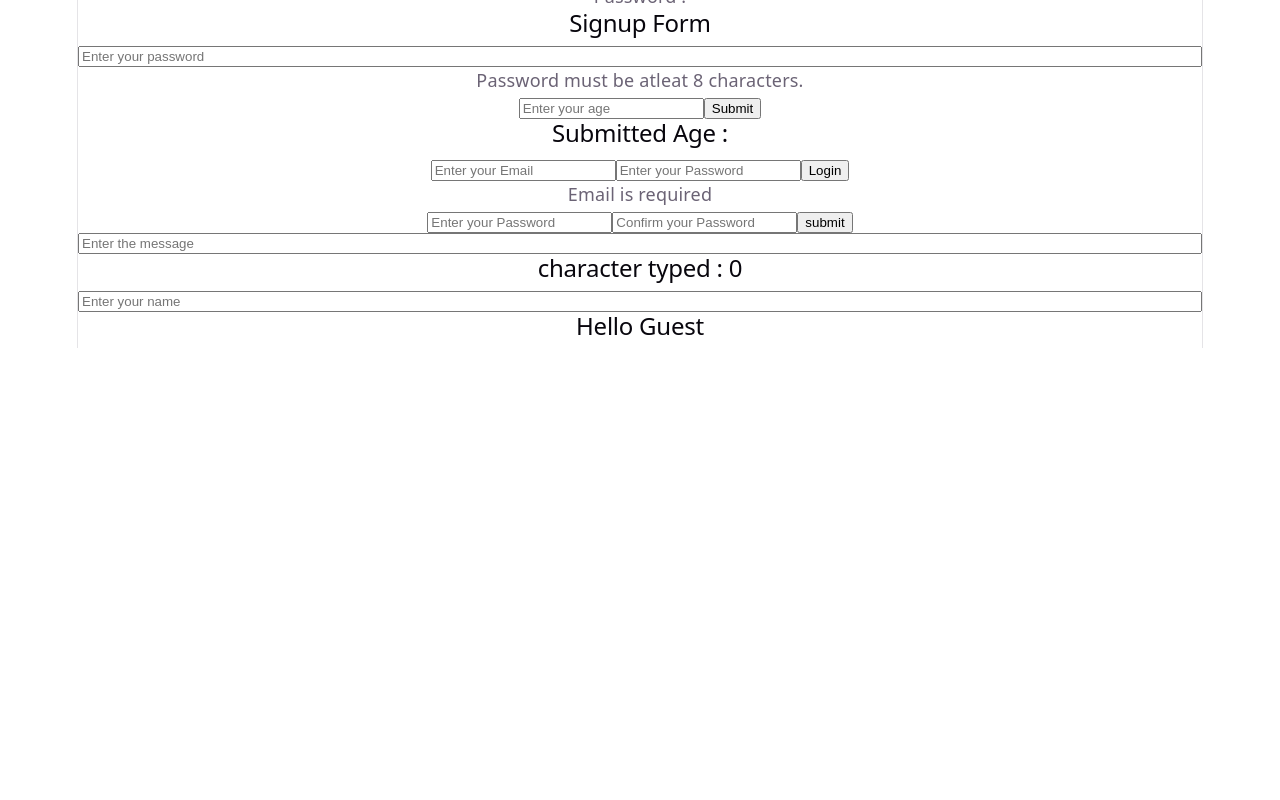
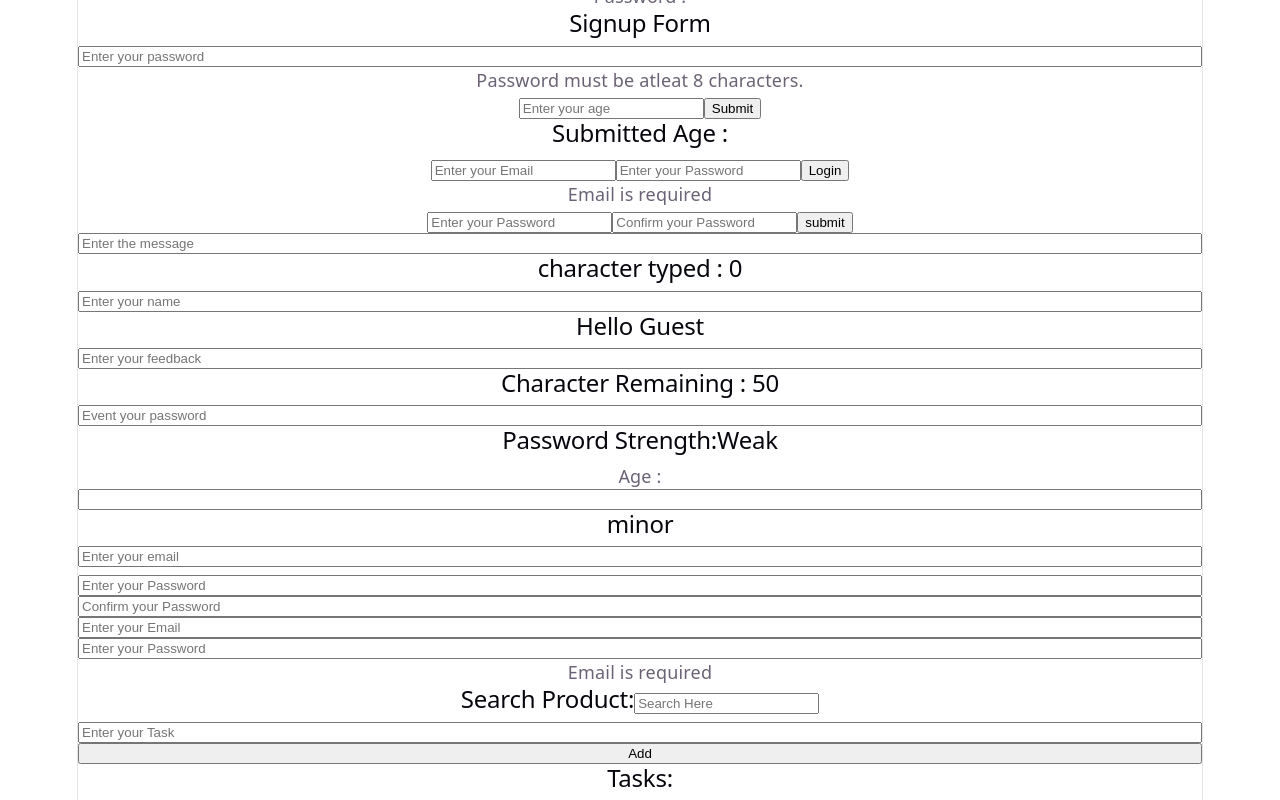
Before and after one commit to SurajKumarDalai/react-learning, a React (Vite) app: page / in a window 1280 px wide. Shown: the part 1570-2370 px from the top of the page. Before the commit the page ends 1918 px from the top, so only its background shows below. Built offline with nearby package versions, Linux system fonts and the light colour scheme.

Commit message:
Practice React state events validation and todo

```diff
--- a/src/App.jsx
+++ b/src/App.jsx
@@ -21,6 +21,15 @@ import LoginForm from "./components/LoginForm";
 import ConfirmPassword from "./components/ConfirmPassword";
 import CharacterCount from "./components/CharacterCount";
 import LiveNamePreview from "./components/LiveNamePreview";
+
+import CharacterCounter from "./components/CharacterCounter";
+import PasswordStrength from "./components/PasswordStrength";
+import AgeCheck from "./components/AgeCheck";
+import EmailValidation from "./components/EmailValidation";
+import ConfirmPass from "./components/ConfirmPass";
+import LoginValidation from "./components/LoginValidation";
+import SearchBox from "./components/SearchBox";
+import TodoInput from "./components/TodoInput";
 
 function App(){
 
@@ -114,6 +123,16 @@ function App(){
     <ConfirmPassword/>
     <CharacterCount/>
     <LiveNamePreview/>
+
+    <CharacterCounter/>
+
+    <PasswordStrength/>
+    <AgeCheck/>
+    <EmailValidation/>
+    <ConfirmPass/>
+    <LoginValidation/>
+    <SearchBox/>
+    <TodoInput/>
     </>
     );
 
--- /dev/null
+++ b/src/components/AgeCheck.jsx
@@ -0,0 +1,23 @@
+import {useState} from "react";
+
+function AgeCheck(){
+
+    const[age, setAge]= useState("")
+
+    return(
+
+        <>Age :
+        <input
+        type="number"
+        value={age}
+        onChange={(event)=> setAge(event.target.value)}
+        />
+
+        <h2>
+            {age<18? "minor":
+            age < 60? "adult" : "Senior Citizen"}
+        </h2>
+        </>
+    )
+}
+export default AgeCheck;
--- /dev/null
+++ b/src/components/CharacterCounter.jsx
@@ -0,0 +1,25 @@
+import {useState} from "react";
+
+function CharacterCounter(){
+
+    const [counter, setCounter] = useState("");
+
+    return (
+
+        <>
+        <input
+        type="text"
+        value={counter}
+        onChange={(event)=>setCounter(event.target.value)}
+        placeholder= "Enter your feedback"
+        />
+
+        <h2>Character Remaining : {Math.max(0,50-counter.length)}</h2>
+
+        {counter.length > 50 && (
+            <p>Limit Exceeded ❌</p>
+        )}
+        </>
+    )
+}
+export default CharacterCounter;
--- /dev/null
+++ b/src/components/ConfirmPass.jsx
@@ -0,0 +1,32 @@
+import { useState } from "react";
+
+function ConfirmPass(){
+
+    const[password, setPassword]= useState("")
+    const[confirmPassword, setConfirmPassword]= useState("")
+
+    return(
+
+        <>
+        <input
+        type="password"
+        value={password}
+        onChange={(event)=> setPassword(event.target.value)}
+        placeholder="Enter your Password"
+        />
+
+        <input
+        type="password"
+        value={confirmPassword}
+        onChange={(event)=> setConfirmPassword(event.target.value)}
+        placeholder="Confirm your Password"
+        />
+
+        {confirmPassword !== "" &&
+        (password === confirmPassword ?
+        "Password Match ✅": "Passwords do not match ❌")}
+
+        </>
+    )
+}
+export default ConfirmPass;
--- /dev/null
+++ b/src/components/EmailValidation.jsx
@@ -0,0 +1,24 @@
+import { useState } from "react";
+
+function EmailValidation(){
+
+    const[email, setEmail]= useState("")
+
+    return(
+
+        <>
+
+        <input
+        type="email"
+        value={email}
+        onChange={(event)=> setEmail(event.target.value)}
+        placeholder="Enter your email"
+        />
+
+        <h2>
+            {email !== "" && (email.includes("@")? "Valid Email ✅": "Invalid Email ❌")}
+        </h2>
+        </>
+    )
+}
+export default EmailValidation;
--- /dev/null
+++ b/src/components/LoginValidation.jsx
@@ -0,0 +1,35 @@
+import { useState } from "react";
+
+function LoginValidation(){
+
+    const[email, setEmail]=useState("")
+    const[password, setPassword]= useState("")
+
+    return(
+
+        <>
+
+        <input
+        type="email"
+        value={email}
+        onChange={(event)=> setEmail(event.target.value)}
+        placeholder="Enter your Email"
+        />
+
+        <input
+        type="password"
+        value={password}
+        onChange={(event)=> setPassword(event.target.value)}
+        placeholder="Enter your Password"
+        />
+
+        {email === "" ?
+        "Email is required" :
+        password === "" ?
+        "Password is required" :
+        password.length < 8 ?
+        "Password must be at least 8 characters":"Login details are valid ✅"}
+        </>
+    )
+}
+export default LoginValidation;
--- /dev/null
+++ b/src/components/PasswordStrength.jsx
@@ -0,0 +1,27 @@
+import { useState } from "react";
+
+function PasswordStrength(){
+
+    const[password, setPassword] = useState("")
+
+    return(
+
+        <>
+
+        <input
+        type="password"
+        value={password}
+        onChange={(event)=> setPassword(event.target.value)}
+        placeholder="Event your password"
+        />
+
+        <h2>
+        Password Strength:{""}
+        {password.length<5? "Weak":
+        password.length<= 8?"Medium":"Strong"}
+        </h2>
+
+        </>
+    )
+}
+export default PasswordStrength;
--- /dev/null
+++ b/src/components/SearchBox.jsx
@@ -0,0 +1,27 @@
+import {useState} from "react";
+
+function SearchBox(){
+
+    const[search, setSearch]= useState("")
+
+    return(
+
+        <>
+        <h2>Search Product:
+        <input
+        type="text"
+        value={search}
+        onChange={(event)=> setSearch(event.target.value)}
+        placeholder="Search Here"
+        />
+        </h2>
+
+
+        {search !== "" && (
+            <p>Searching for: {search}</p>
+        )}
+
+        </>
+    )
+}
+export default SearchBox;
--- /dev/null
+++ b/src/components/TodoInput.jsx
@@ -0,0 +1,39 @@
+import {useState} from "react";
+
+function TodoInput(){
+
+    const[task, setTask]= useState("");
+    const[tasks, setTasks]= useState([]);
+
+    function HandleAdd(){
+        if(task===""){
+            return
+        }
+        setTasks([...tasks,task])
+        setTask("")
+    }
+
+    return(
+
+        <>
+        <input
+        type="text"
+        value={task}
+        onChange={(event)=> setTask(event.target.value)}
+        placeholder="Enter your Task"
+        />
+
+        <button onClick={HandleAdd}>
+            Add
+        </button>
+
+        <h2>Tasks:</h2>
+        {tasks.map((task, index)=>(
+            <p key={index}>
+                {task}
+            </p>
+        ))}
+        </>
+    )
+}
+export default TodoInput;
```
